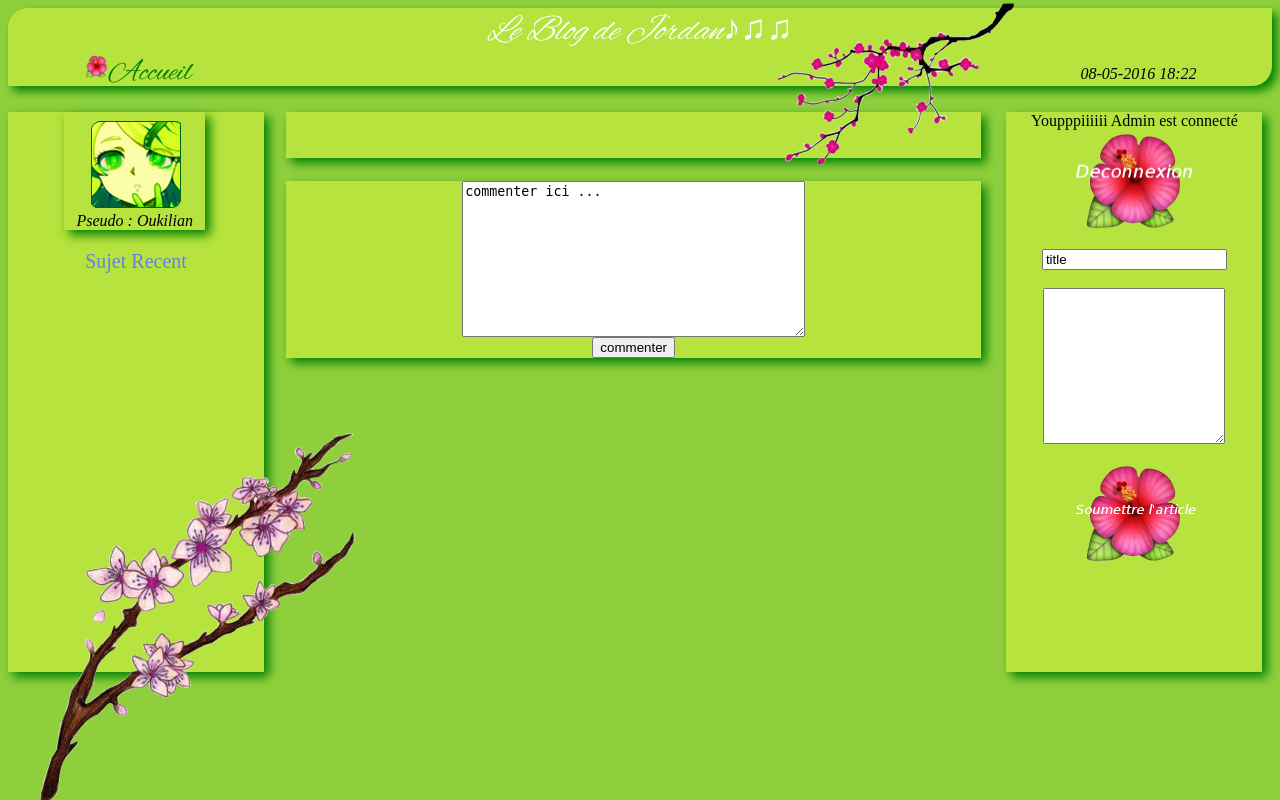
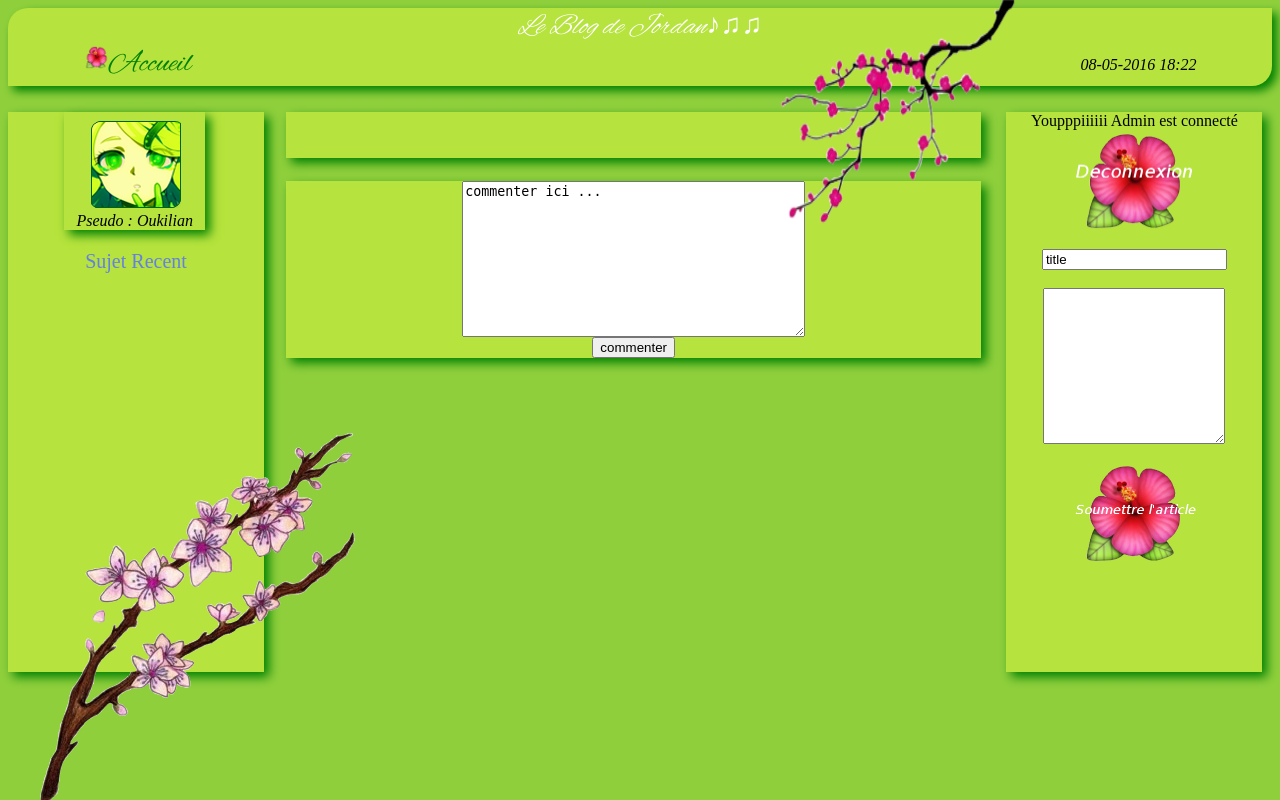
Before and after one commit to Oukilian/projet, a PHP site: page /projet/ in a window 1280 px wide. Run offline with PHP 8.4, Linux system fonts and the light colour scheme; the visitor is signed in with stand-in values (Sample User, id 1); data that the repository does not hold is empty.

Commit message:
mise a echelle de branche1

```diff
--- a/css/style.css
+++ b/css/style.css
@@ -20,14 +20,15 @@
 }
 #titre{
     font-family: Police1;
-    font-size: 35px;
+    font-size: 175%;
     color: white;
 }
 .branche{
         position: fixed;
-        top: -6%;
+        top: -9%;
         right: 20%;
-
+	width: 20%;
+	height: 45%;
 
 }
 
```
Also changed, not shown: 1 other file.
